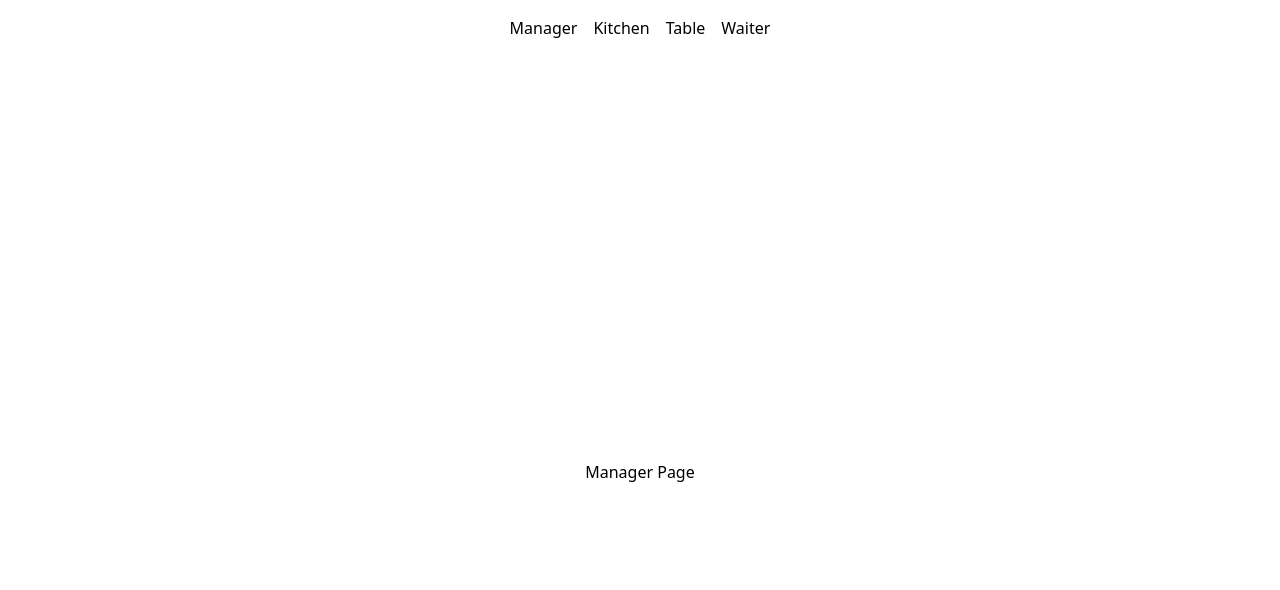
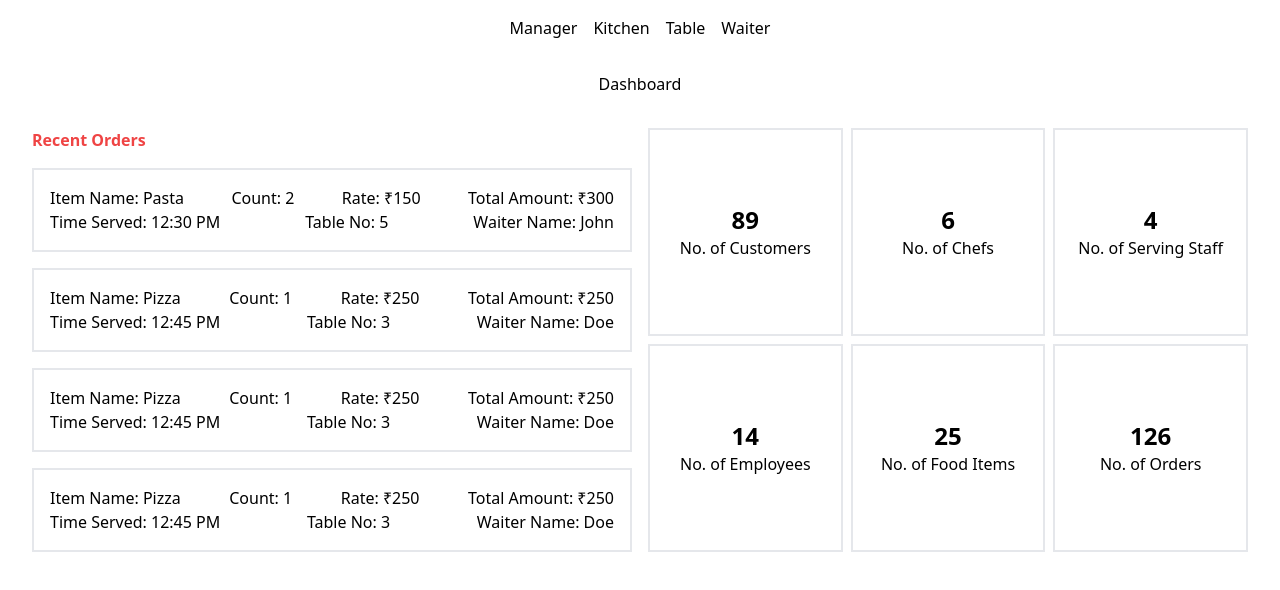
Before and after one commit to automaterestro/automate_restro, a Next.js app: page /manager in a window 1280 px wide. Shown: the top 590 px of the page. Built offline with nearby package versions, Linux system fonts and the light colour scheme.

Commit message:
modified:   app/manager/page.tsx

```diff
--- a/app/manager/page.tsx
+++ b/app/manager/page.tsx
@@ -1,6 +1,100 @@
-export default function Manager(){
-    return(<>
-    <div className="h-screen grid place-items-center">
-    <h1>Manager Page</h1></div>
-    </>);
+interface Order {
+    itemName: string;
+    count: number;
+    rate: number;
+    totalAmt: number;
+    time: string;
+    tableNo: number;
+    waiterName: string;
 }
+
+const orders: Order[] = [
+    {
+        itemName: "Pasta",
+        count: 2,
+        rate: 150,
+        totalAmt: 300,
+        time: "12:30 PM",
+        tableNo: 5,
+        waiterName: "John",
+    },
+    {
+        itemName: "Pizza",
+        count: 1,
+        rate: 250,
+        totalAmt: 250,
+        time: "12:45 PM",
+        tableNo: 3,
+        waiterName: "Doe",
+    },
+    {
+        itemName: "Pizza",
+        count: 1,
+        rate: 250,
+        totalAmt: 250,
+        time: "12:45 PM",
+        tableNo: 3,
+        waiterName: "Doe",
+    },
+    {
+        itemName: "Pizza",
+        count: 1,
+        rate: 250,
+        totalAmt: 250,
+        time: "12:45 PM",
+        tableNo: 3,
+        waiterName: "Doe",
+    }
+];
+
+export default function Manager() {
+    return (
+        <div className="flex flex-col gap-4 justify-center items-center px-4">
+            <h1>Dashboard</h1>
+            <section className="grid grid-cols-2 gap-4 w-full px-4 py-4">
+                <div className="grid grid-cols-1 col-span-1 gap-4 w-full">
+                    <h1 className="text-red-500 font-semibold">Recent Orders</h1>
+                    {orders.map((order, index) => (
+                        <div key={index} className="flex flex-col gap-2 p-4 border-2">
+                            <div className="flex justify-between flex-wrap">
+                                <span>Item Name: {order.itemName}</span>
+                                <span>Count: {order.count}</span>
+                                <span>Rate: ₹{order.rate}</span>
+                                <span>Total Amount: ₹{order.totalAmt}</span>
+                                <span>Time Served: {order.time}</span>
+                                <span>Table No: {order.tableNo}</span>
+                                <span>Waiter Name: {order.waiterName}</span>
+                            </div>
+                        </div>
+                    ))}
+                </div>
+                <div className="grid grid-cols-3 col-span-1 gap-2">
+                    <div className="col-span-1 flex flex-col h-full items-center justify-center border-2">
+                        <p className="text-2xl font-semibold">89</p>
+                        <p>No. of Customers</p>
+                    </div>
+                    <div className="col-span-1 flex flex-col h-full items-center justify-center border-2">
+                        <p className="text-2xl font-semibold">6</p>
+                        <p>No. of Chefs</p>
+                    </div>
+                    <div className="col-span-1 flex flex-col h-full items-center justify-center border-2">
+                        <p className="text-2xl font-semibold">4</p>
+                        <p>No. of Serving Staff</p>
+                    </div>
+                    <div className="col-span-1 flex flex-col h-full items-center justify-center border-2">
+                        <p className="text-2xl font-semibold">14</p>
+                        <p>No. of Employees</p>
+                    </div>
+                    <div className="col-span-1 flex flex-col h-full items-center justify-center border-2">
+                        <p className="text-2xl font-semibold">25</p>
+                        <p>No. of Food Items</p>
+                    </div>
+                    <div className="col-span-1 flex flex-col h-full items-center justify-center border-2">
+                        <p className="text-2xl font-semibold">126</p>
+                        <p>No. of Orders</p>
+                    </div>
+                </div>
+            </section>
+        </div>
+    );
+}
```
